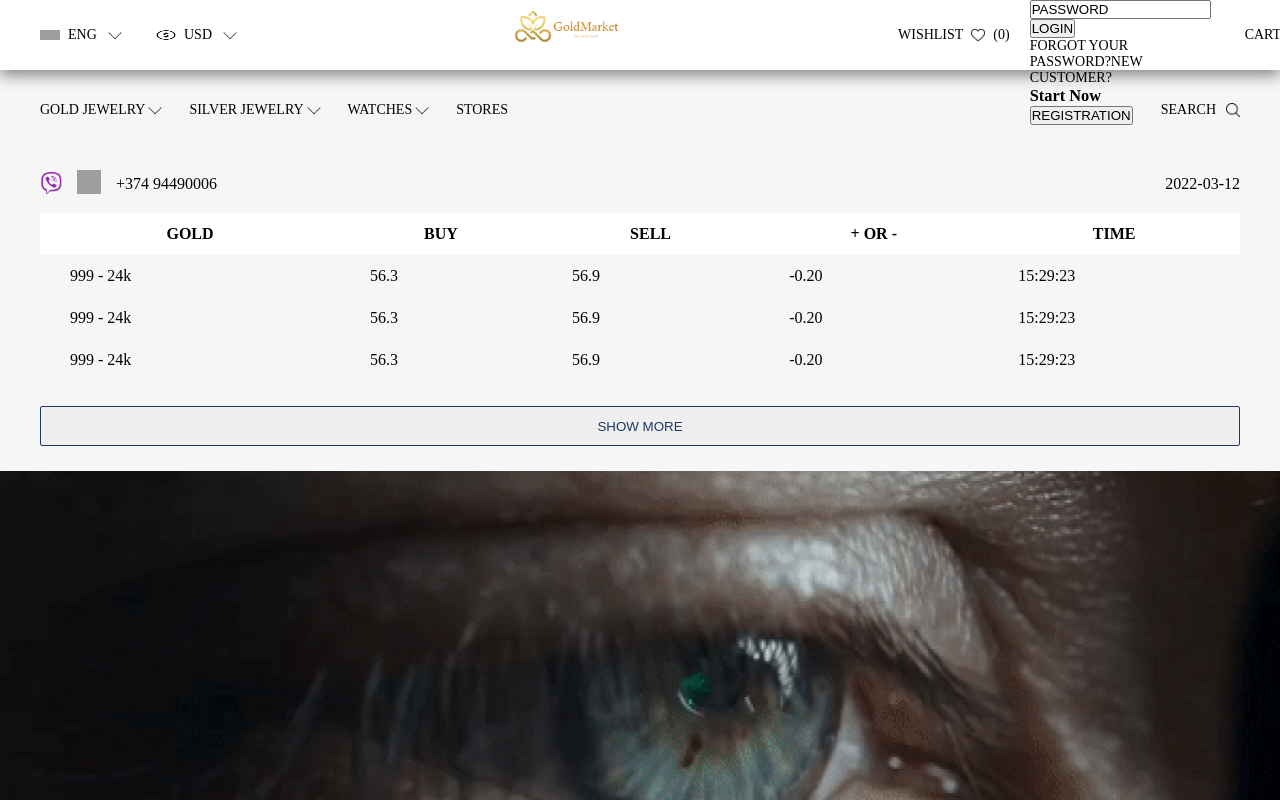
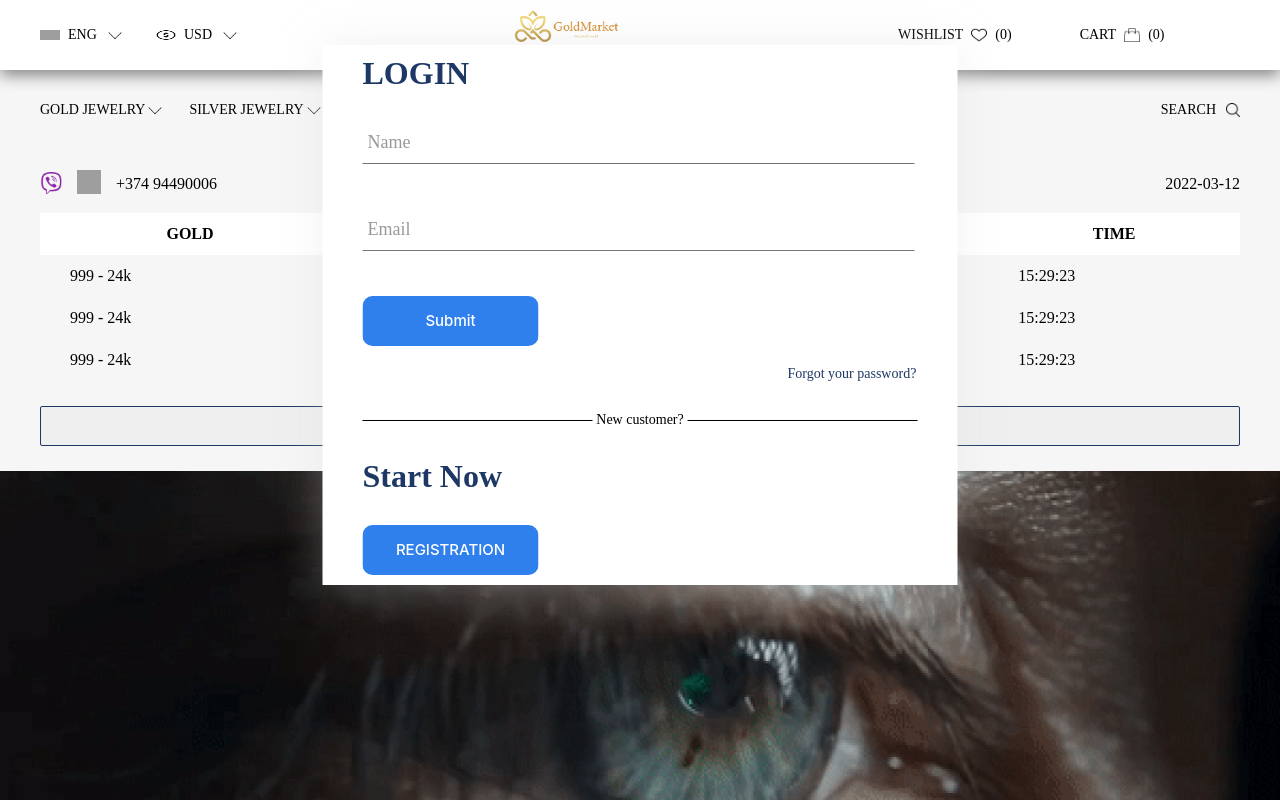
Before and after one commit to vahagnmovs/GoldMarket, a React (Create React App) app in the folder goldmarket/: page / in a window 1280 px wide. Both pictures are taken after a click on the item "LOGIN". Shown: the top 800 px of the page. Built offline with nearby package versions, Linux system fonts and the light colour scheme; grey boxes are pictures that could not be loaded.

Commit message:
style log in page

```diff
--- a/goldmarket/src/components/header/header/login/index.tsx
+++ b/goldmarket/src/components/header/header/login/index.tsx
@@ -10,19 +10,34 @@ const Login = () => {
 			{
 				isOpenLogInModal
 					?
-					<div>
-						<h3>LOGIN</h3>
-						<span>X</span>
+					<form className={'box'}>
+						<h1 className={'logo'}>LOGIN</h1>
 						<div>
-							<input type='email' placeholder={'E-MAIL'}/>
-							<input type='password' placeholder={'PASSWORD'}/>
-							<button>LOGIN</button>
+							<div className='group'>
+								<input type='text' required/>
+								<span className='highlight'></span>
+								<span className='bar'></span>
+								<label>Name</label>
+							</div>
+
+							<div className='group'>
+								<input type='text' required/>
+								<span className='highlight'></span>
+								<span className='bar'></span>
+								<label>Email</label>
+							</div>
+							<button className='button-65'>Submit</button>
+
+							<p>Forgot your password?</p>
+
+							<div className="separator">New customer?</div>
+
+							<h2>Start Now</h2>
+							<button className='button_2 button-65'>REGISTRATION</button>
 						</div>
-						<span>FORGOT YOUR PASSWORD?</span>
-						<span>NEW CUSTOMER? </span>
-						<h3>Start Now</h3>
-						<button>REGISTRATION</button>
-					</div>
+					</form>
+
+
 					:
 					<li onClick={() => setIsOpenLogInModal(true)} className={'login_content flex align-center'}>
 						<span>LOGIN</span>
--- a/goldmarket/src/style/components/_index.scss
+++ b/goldmarket/src/style/components/_index.scss
@@ -13,3 +13,4 @@
 @import "placeholder";
 @import "loader";
 @import "singUp";
+@import "login";
--- /dev/null
+++ b/goldmarket/src/style/components/_login.scss
@@ -0,0 +1,253 @@
+
+.logo {
+  margin-bottom: 30px;
+  color: #1D3865;
+  font-size: 32px;
+}
+
+
+.separator {
+  display: flex;
+  align-items: center;
+  text-align: center;
+  margin-top: 30px
+}
+
+.separator::before,
+.separator::after {
+  content: '';
+  flex: 1;
+  border-bottom: 1px solid #000;
+}
+
+.separator:not(:empty)::before {
+  margin-right: .25em;
+}
+
+.separator:not(:empty)::after {
+  margin-left: .25em;
+}
+
+.box {
+  position: absolute;
+  left: 50%;
+  top: 450%;
+  transform: translate(-50%, -50%);
+  background: #FFFFFF;
+  box-shadow: 0 0 42.0022px rgba(216, 216, 216, 0.35);
+  width: 635px;
+  padding: 10px 40px;
+
+  p {
+    color: #1D3865;
+    font-size: 14px;
+    margin-top: 20px;
+    margin-left: 425px;
+  }
+
+  h2 {
+    margin-top: 30px;
+    font-size: 32px;
+    color: #1D3865;
+  }
+
+  .button_2 {
+    margin-top: 30px;
+  }
+
+
+  .group {
+    position: relative;
+    margin-bottom: 45px;
+  }
+
+  input {
+    font-size: 18px;
+    padding: 10px 10px 10px 5px;
+    display: block;
+    width: 552px;
+    border: none;
+    border-bottom: 1px solid #757575;
+  }
+
+  input:focus {
+    outline: none;
+  }
+
+  /* LABEL ======================================= */
+  label {
+    color: #999;
+    font-size: 18px;
+    font-weight: normal;
+    position: absolute;
+    pointer-events: none;
+    left: 5px;
+    top: 10px;
+    transition: 0.2s ease all;
+    -moz-transition: 0.2s ease all;
+    -webkit-transition: 0.2s ease all;
+  }
+
+  /* active state */
+  input:focus ~ label, input:valid ~ label {
+    top: -20px;
+    font-size: 14px;
+    color: #5264AE;
+  }
+
+  /* BOTTOM BARS ================================= */
+  .bar {
+    position: relative;
+    display: block;
+    width: 552px;
+  }
+
+  .bar:before, .bar:after {
+    content: '';
+    height: 2px;
+    width: 0;
+    bottom: 1px;
+    position: absolute;
+    background: #5264AE;
+    transition: 0.2s ease all;
+    -moz-transition: 0.2s ease all;
+    -webkit-transition: 0.2s ease all;
+  }
+
+  .bar:before {
+    left: 50%;
+  }
+
+  .bar:after {
+    right: 50%;
+  }
+
+  /* active state */
+  input:focus ~ .bar:before, input:focus ~ .bar:after {
+    width: 50%;
+  }
+
+  /* HIGHLIGHTER ================================== */
+  .highlight {
+    position: absolute;
+    height: 60%;
+    width: 100px;
+    top: 25%;
+    left: 0;
+    pointer-events: none;
+    opacity: 0.5;
+  }
+
+  /* active state */
+  input:focus ~ .highlight {
+    -webkit-animation: inputHighlighter 0.3s ease;
+    -moz-animation: inputHighlighter 0.3s ease;
+    animation: inputHighlighter 0.3s ease;
+  }
+
+  /* ANIMATIONS ================ */
+  @-webkit-keyframes inputHighlighter {
+    from {
+      background: #5264AE;
+    }
+    to {
+      width: 0;
+      background: transparent;
+    }
+  }
+  @-moz-keyframes inputHighlighter {
+    from {
+      background: #5264AE;
+    }
+    to {
+      width: 0;
+      background: transparent;
+    }
+  }
+  @keyframes inputHighlighter {
+    from {
+      background: #5264AE;
+    }
+    to {
+      width: 0;
+      background: transparent;
+    }
+  }
+}
+
+
+////booton
+
+.button-65 {
+  appearance: none;
+  backface-visibility: hidden;
+  background-color: #2f80ed;
+  border-radius: 10px;
+  border-style: none;
+  box-shadow: none;
+  box-sizing: border-box;
+  color: #fff;
+  cursor: pointer;
+  display: inline-block;
+  font-family: Inter, -apple-system, system-ui, "Segoe UI", Helvetica, Arial, sans-serif;
+  font-size: 15px;
+  font-weight: 500;
+  height: 50px;
+  letter-spacing: normal;
+  line-height: 1.5;
+  outline: none;
+  overflow: hidden;
+  padding: 14px 30px;
+  position: relative;
+  text-align: center;
+  text-decoration: none;
+  transform: translate3d(0, 0, 0);
+  transition: all .3s;
+  user-select: none;
+  -webkit-user-select: none;
+  touch-action: manipulation;
+  vertical-align: top;
+  white-space: nowrap;
+}
+
+.button-65:hover {
+  background-color: #1366d6;
+  box-shadow: rgba(0, 0, 0, .05) 0 5px 30px, rgba(0, 0, 0, .05) 0 1px 4px;
+  opacity: 1;
+  transform: translateY(0);
+  transition-duration: .35s;
+}
+
+.button-65:hover:after {
+  opacity: .5;
+}
+
+.button-65:active {
+  box-shadow: rgba(0, 0, 0, .1) 0 3px 6px 0, rgba(0, 0, 0, .1) 0 0 10px 0, rgba(0, 0, 0, .1) 0 1px 4px -1px;
+  transform: translateY(2px);
+  transition-duration: .35s;
+}
+
+.button-65:active:after {
+  opacity: 1;
+}
+
+@media (min-width: 768px) {
+  .button-65 {
+    padding: 14px 22px;
+    width: 176px;
+  }
+}
+
+
+.nev_custmor {
+  width: 100%;
+  height: 20px;
+  border-bottom: 1px solid black;
+
+  span {
+    font-size: 40px;
+    background-color: #F3F5F6;
+    padding: 0 10px;
+  }
+}
```
